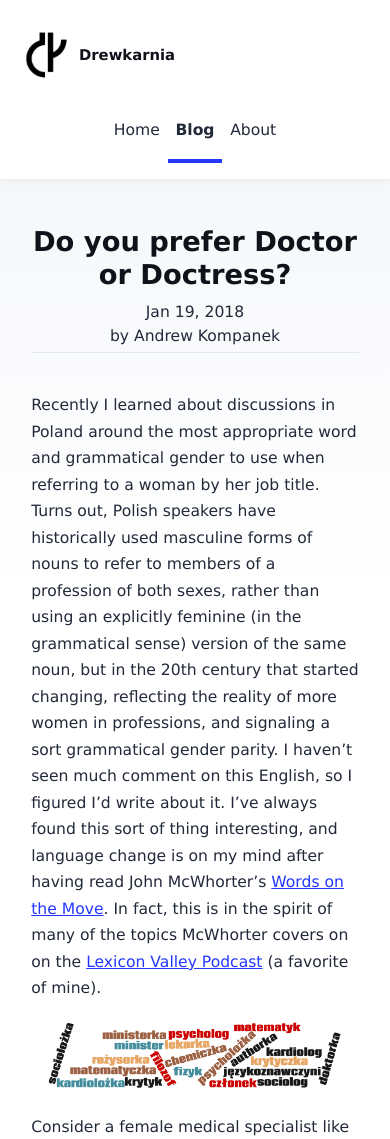
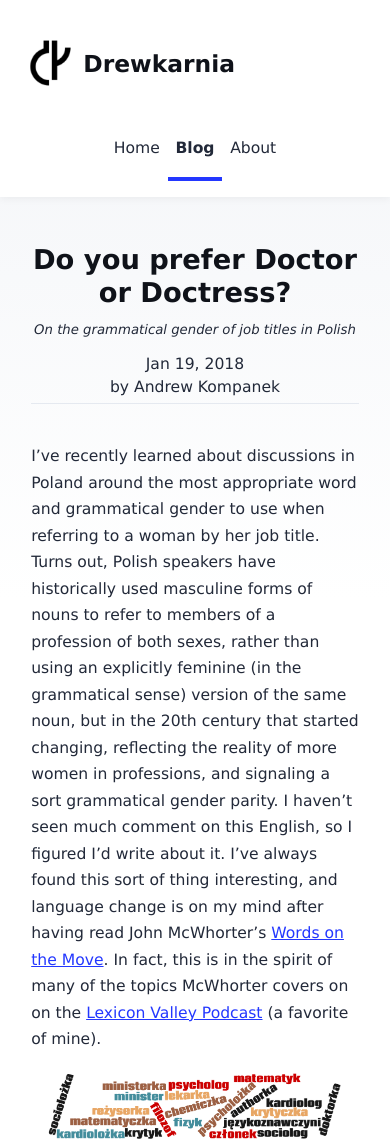
Before and after one commit to kompanek/drewkarnia-blog, an Astro site: page /blog/inaugural-post-polish-gender in a window 390 px wide. Shown: the top 1139 px of the page. Built offline with nearby package versions, Linux system fonts and the light colour scheme; Astro itself is replaced by a stand-in of ours.

Commit message:
Various minor tweaks. Also removed the reference to GMU from about.

```diff
--- a/src/components/Header.astro
+++ b/src/components/Header.astro
@@ -107,7 +107,7 @@ import logo from '../../public/DK.png';
 			   gap: 0.1rem;
 		   }
 		   nav h2 {
-			   font-size: 0.95em;
+			   font-size: clamp(1.2em, 6vw, 1.5em);
 			   text-align: center;
 			   word-break: break-word;
 			   white-space: normal;
--- a/src/content.config.ts
+++ b/src/content.config.ts
@@ -8,7 +8,7 @@ const blog = defineCollection({
 	schema: ({ image }) =>
 		z.object({
 			title: z.string(),
-			description: z.string(),
+			description: z.string().optional(),
 			author: z.string().optional(),
 			// Transform string to Date object
 			pubDate: z.coerce.date(),
--- a/src/content/blog/inaugural-post-polish-gender.md
+++ b/src/content/blog/inaugural-post-polish-gender.md
@@ -1,12 +1,12 @@
 ---
 title: "Do you prefer Doctor or Doctress?"
-description: "Discussions in Poland around the most appropriate word and grammatical gender to use when referring to a woman by her job title"
+description: "On the grammatical gender of job titles in Polish"
 author: "Andrew Kompanek"
 pubDate: "Jan 19 2018"
 heroImage: "../../assets/wordcloud-professions-wide.png"
 ---
 
-Recently I learned about discussions in Poland around the most appropriate word
+I've recently learned about discussions in Poland around the most appropriate word
 and grammatical gender to use when referring to a woman by her job title. Turns
 out, Polish speakers have historically used masculine forms of nouns to refer to
 members of a profession of both sexes, rather than using an explicitly feminine
--- a/src/layouts/BlogPost.astro
+++ b/src/layouts/BlogPost.astro
@@ -13,7 +13,7 @@ const { title, description, pubDate, updatedDate, heroImage, author } = Astro.pr
 
 <html lang="en">
 	<head>
-		<BaseHead title={title} description={description} />
+		<BaseHead title={title} description={description ?? ''} />
 		<style>
 			main {
 				width: calc(100% - 2em);
@@ -48,6 +48,12 @@ const { title, description, pubDate, updatedDate, heroImage, author } = Astro.pr
 			.date {
 				margin-bottom: 0.5em;
 			}
+			.description {
+				margin-top: 0.5em;
+				margin-bottom: 1.5em;
+				font-style: italic;
+				font-size: 0.85em;
+			}
 			.last-updated-on {
 				font-style: italic;
 			}
@@ -66,6 +72,7 @@ const { title, description, pubDate, updatedDate, heroImage, author } = Astro.pr
 				<div class="prose">
 					<div class="title">
 						<h1>{title}</h1>
+						{description && <div class="description">{description}</div>}
 						<div class="date">
 							<FormattedDate date={pubDate} />
 							{
--- a/src/styles/global.css
+++ b/src/styles/global.css
@@ -63,7 +63,7 @@ h1 {
 	font-size: 2.6em;
 }
 h2 {
-	font-size: 2.2em;
+	font-size: 1.7em;
 }
 h3 {
 	font-size: 1.853em;
```
Also changed, not shown: src/pages/about.md (+1 -3 lines).
